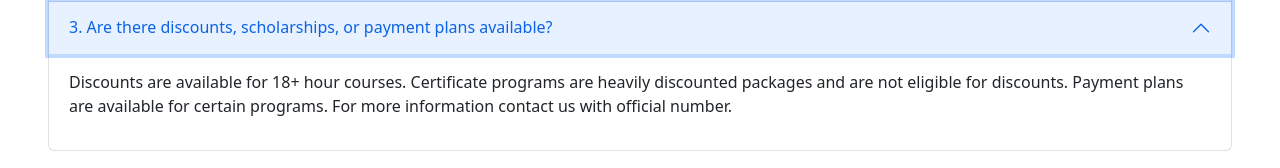
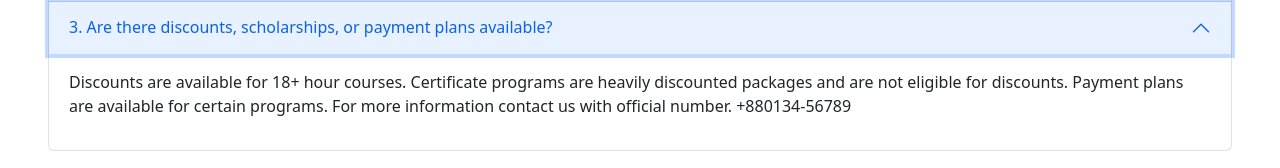
Before and after one commit to sm-nazmus-sakib/edu-hub-react-auth-client, a React (Create React App) app: page /faq in a window 1280 px wide. Both pictures are taken after a click on the button 640 px from the left and 309 px from the top of the page. Shown: the part 209-377 px from the top of the page. Built offline with nearby package versions, Linux system fonts and the light colour scheme; no server answers.

Commit message:
handle error issue

```diff
--- a/src/Pages/Faq/Faq.js
+++ b/src/Pages/Faq/Faq.js
@@ -21,7 +21,7 @@ const Faq = () => {
       <Accordion.Item eventKey="2">
         <Accordion.Header>3. Are there discounts, scholarships, or payment plans available?</Accordion.Header>
         <Accordion.Body>
-          <p>Discounts are available for 18+ hour courses. Certificate programs are heavily discounted packages and are not eligible for discounts. Payment plans are available for certain programs. For more information contact us with official number.</p>
+          <p>Discounts are available for 18+ hour courses. Certificate programs are heavily discounted packages and are not eligible for discounts. Payment plans are available for certain programs. For more information contact us with official number. +880134-56789</p>
         </Accordion.Body>
       </Accordion.Item>
 
```
